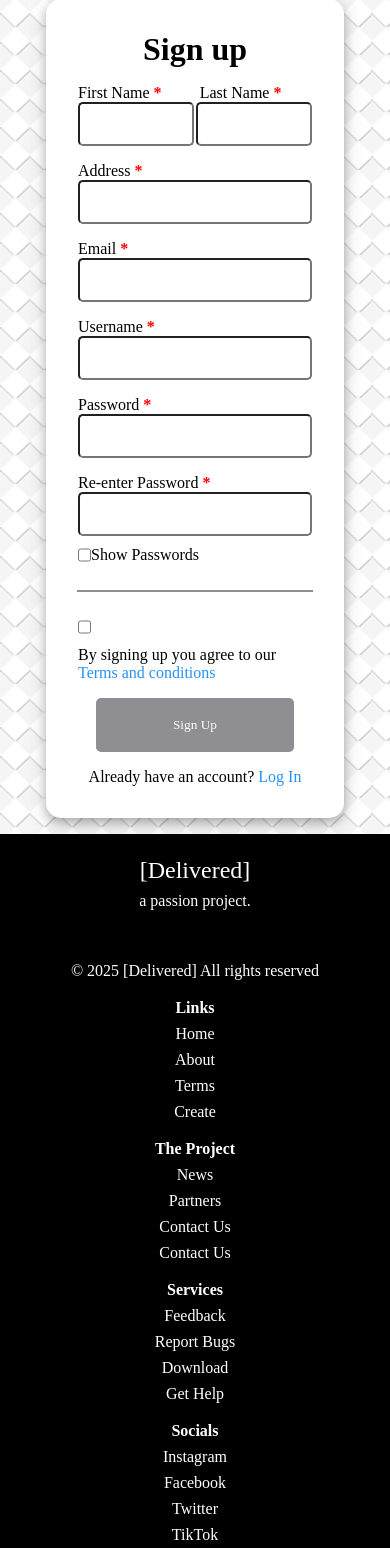
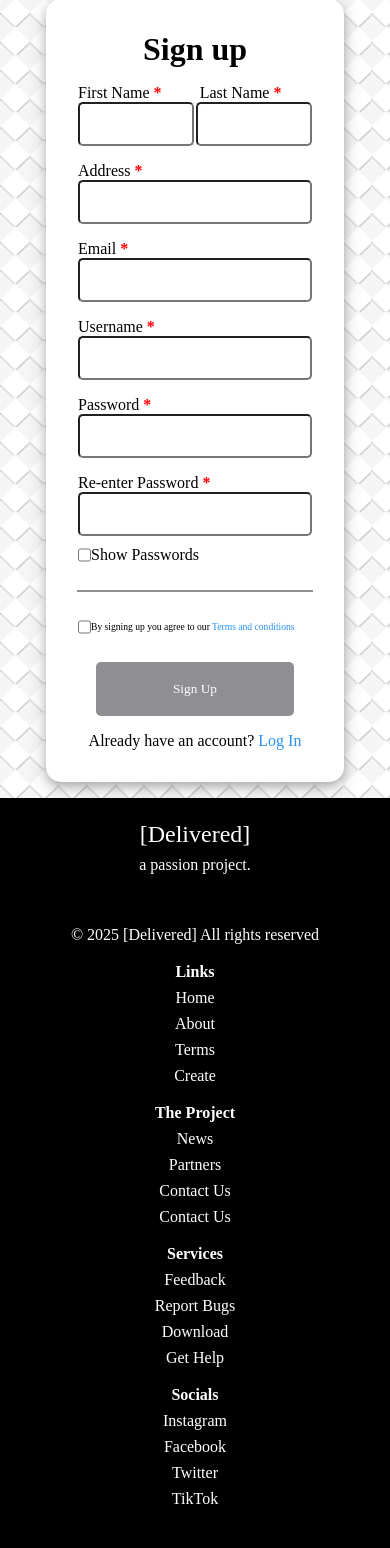
Before and after one commit to JohnLansigan/Delivered, a PHP site: page /signup.php in a window 390 px wide. Shown: the part 59-1607 px from the top of the page. After the commit the page ends 1563 px from the top, so only its background shows below. Run offline with PHP 8.4, Linux system fonts and the light colour scheme; some libraries are stand-ins or nearby versions; some web fonts are replaced.

Commit message:
linis + nav responsiveness improvemints

```diff
--- a/about.css
+++ b/about.css
@@ -346,7 +346,7 @@ h2{
 
 }
 
-@media screen and (max-width: 426px) {
+@media screen and (max-width: 431px) {
     #joinPanel{
         height: 15vh;
     }
--- a/signup.css
+++ b/signup.css
@@ -130,6 +130,17 @@ body.swal2-shown {
     #form-container #fname, #form-container #lname{
         width: 46%;
     }
+    #bySi
+    {
+        font-size: 0.8em;
+    }
+}
+@media screen and (max-width: 769px)
+{
+    #bySi
+    {
+        font-size: 0.6em;
+    }
 }
 
 @media screen and (max-width: 500px) {
@@ -137,3 +148,10 @@ body.swal2-shown {
         width: 60%;
     }
 }
+@media screen and (max-width: 370px)
+{
+    #bySi
+    {
+        font-size: 0.5em;
+    }
+}
--- a/signup.php
+++ b/signup.php
@@ -101,7 +101,7 @@
 
         <div>
             <input type="checkbox" id="accept" name="accept" required onchange="validateAccept()">
-            <label for="accept">By signing up you agree to our <a href="terms.php" onclick="showTerms(event)">Terms and conditions</a></label>
+            <label for="accept" id="bySi">By signing up you agree to our <a href="terms.php" onclick="showTerms(event)">Terms and conditions</a></label>
             <div id="accept-error" class="error-message"></div>
         </div>
 
--- a/template.css
+++ b/template.css
@@ -77,19 +77,26 @@ body
 {
     #home, #about, #terms, #create, #login, #dashboard, #users, #allMessages
     {
-        font-size: 1em;
+        font-size: 0.9em;
         width: 10vw;
     }
     #login
     {
         margin-right: 4vw;
     }
+    span
+    {
+        margin-right: 5vw;
+        font-size: 1.5em;
+
+    }
     #login img
     {
         margin-right: 1vw;
     }
+
 }
-@media (max-width: 425px)
+@media (max-width: 431px)
 {
     #home, #about, #terms, #create, #login, #dashboard, #users, #allMessages
     {
@@ -99,6 +106,11 @@ body
     #login
     {
         margin-right: 7vw;
+    }
+    span
+    {
+        margin-right: 5vw;
+        font-size: 1.8em;
     }
     #login img
     {
```
